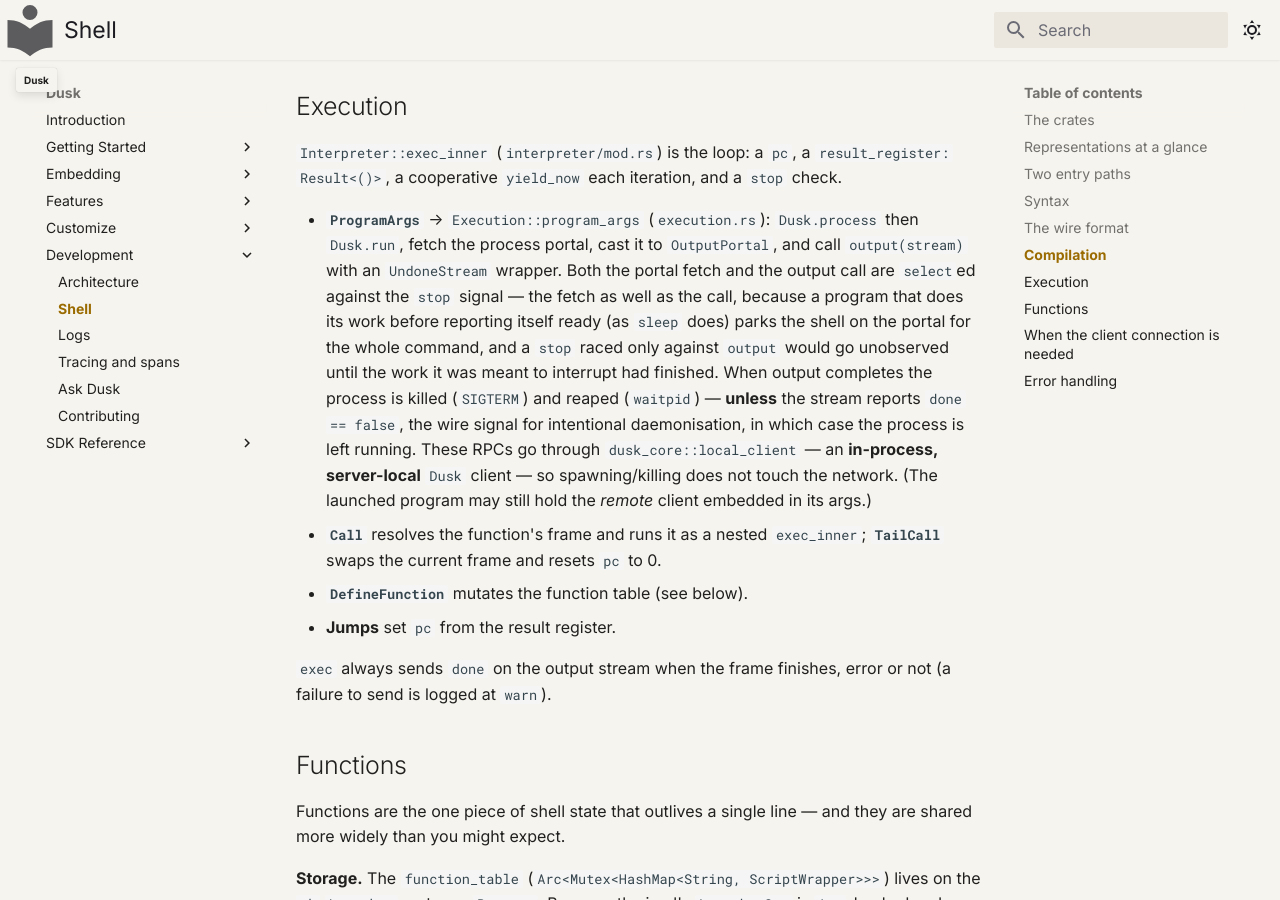
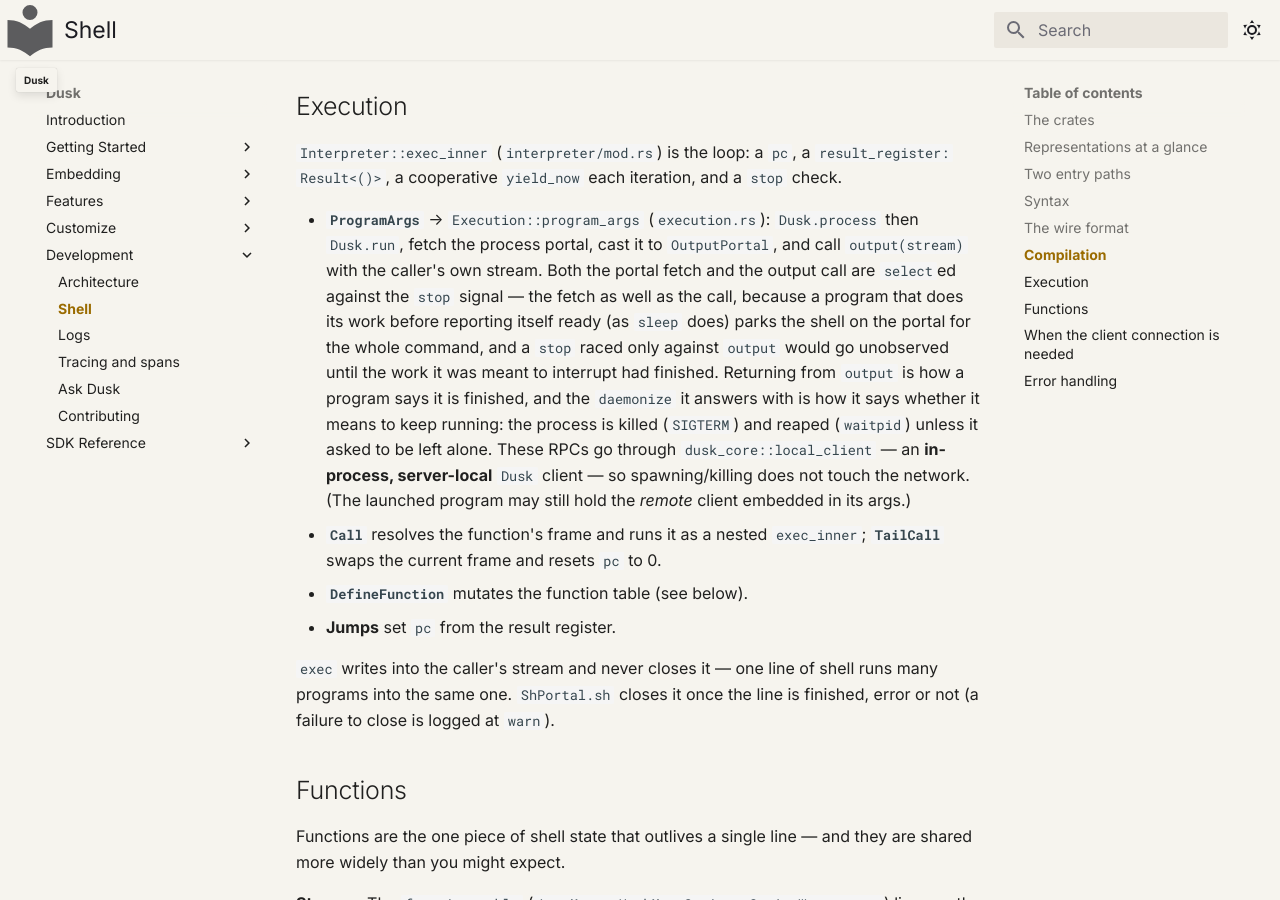
Before and after one commit to tomerze/dusk, an MkDocs documentation site: the page built from docs/docs/development/shell.md, in a window 1280 px wide and 900 px high, scrolled down 3909 px. Built offline with MkDocs 1.6.1 and Material for MkDocs 9.7.7, drawn with Linux system fonts in a browser that asks for light colours; comment, search, counter and statistics services are not loaded; some of the changed text lies outside the part shown.

Commit message:
Describe the stream contract in the docs
Five pages described the old bargain. The SDK reference and the
portals-and-streams concept page printed `Dusk.Stream` without saying
that ending it is idempotent or that a stream ends itself — the two
things somebody implementing one has to know and cannot infer. The
user-facing shell page said in as many words that a program daemonises by
returning from `output` without calling `done`, and the shell development
page said the same thing to a different reader. The logs development page
explained that a replay ends when the stream's `done` arrives, which is
now the shell's `done` and never the program's.

They now say what the schema says: a program writes into a stream it does
not close, returning is what says it is finished, `daemonize` is how it
says it means to keep running, and ending a stream is something that can
happen more than once and happens on its own if nobody does it.

```diff
--- a/docs/docs/development/shell.md
+++ b/docs/docs/development/shell.md
@@ -169,25 +169,26 @@ the stack.
 
 - **`ProgramArgs`** → `Execution::program_args` (`execution.rs`): `Dusk.process`
   then `Dusk.run`, fetch the process portal, cast it to `OutputPortal`, and call
-  `output(stream)` with an `UndoneStream` wrapper. Both the portal fetch and the
+  `output(stream)` with the caller's own stream. Both the portal fetch and the
   output call are `select`ed against the `stop` signal — the fetch as well as the
   call, because a program that does its work before reporting itself ready (as
   `sleep` does) parks the shell on the portal for the whole command, and a
   `stop` raced only against `output` would go unobserved until the work it was
-  meant to interrupt had finished. When output completes the process is killed
-  (`SIGTERM`) and reaped (`waitpid`) — **unless** the stream reports `done ==
-  false`, the wire signal for intentional daemonisation, in which case the
-  process is left running. These RPCs go through `dusk_core::local_client` — an
-  **in-process, server-local** `Dusk` client — so spawning/killing does not touch
-  the network. (The launched program may still hold the *remote* client embedded
-  in its args.)
+  meant to interrupt had finished. Returning from `output` is how a program says
+  it is finished, and the `daemonize` it answers with is how it says whether it
+  means to keep running: the process is killed (`SIGTERM`) and reaped
+  (`waitpid`) unless it asked to be left alone. These RPCs go through
+  `dusk_core::local_client` — an **in-process, server-local** `Dusk` client — so
+  spawning/killing does not touch the network. (The launched program may still
+  hold the *remote* client embedded in its args.)
 - **`Call`** resolves the function's frame and runs it as a nested `exec_inner`;
   **`TailCall`** swaps the current frame and resets `pc` to 0.
 - **`DefineFunction`** mutates the function table (see below).
 - **Jumps** set `pc` from the result register.
 
-`exec` always sends `done` on the output stream when the frame finishes, error or
-not (a failure to send is logged at `warn`).
+`exec` writes into the caller's stream and never closes it — one line of shell
+runs many programs into the same one. `ShPortal.sh` closes it once the line is
+finished, error or not (a failure to close is logged at `warn`).
 
 ## Functions
 
@@ -259,6 +260,5 @@ script came in on.
 - **Eager dependency compilation** deliberately swallows errors — a missing or
   broken function body is left for the runtime `Call` to surface, so defining a
   function that references a not-yet-defined one is not itself an error.
-- **`done == false`** is not an error at all: it is the wire-level signal that a
-  process means to keep running (daemonisation), and tells the interpreter to
-  skip the kill/reap.
+- **`daemonize`** is not an error at all: it is a program saying it means to
+  keep running, and tells the interpreter to skip the kill/reap.
```
Also changed, not shown: other parts of docs/docs/development/shell.md (+1 -1 lines), docs/docs/development/logs.md (+5 -5 lines), docs/docs/features/shell.md (+4 -4 lines), docs/docs/getting-started/concepts/portals-and-streams.md (+5 -2 lines), docs/docs/sdk-reference/capnp-schemas.md (+1 -1 lines).
